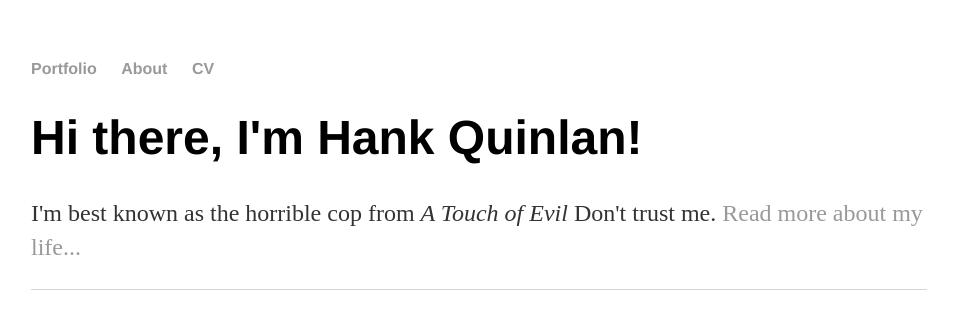
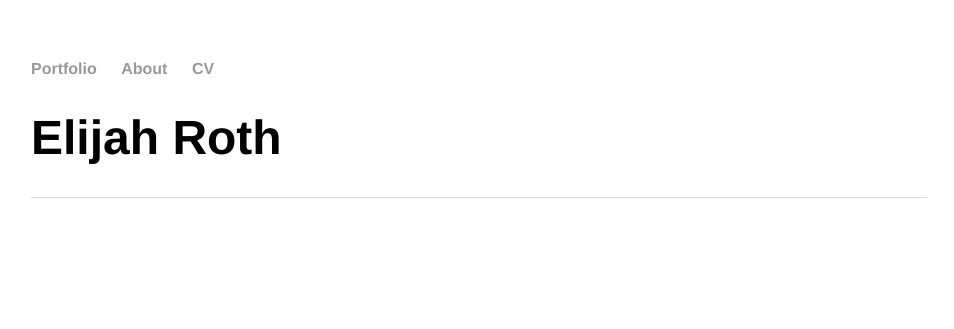
Before and after one commit to elijah-roth/elijah-roth.github.io, a Jekyll site: the page built from index.html, in a window 1280 px wide. Shown: the top 329 px of the page, without its empty margins (161-1115 px from the left). Built offline with Jekyll 4.4.1, drawn with Linux system fonts in a browser that asks for light colours.

Commit message:
Update index.html

```diff
--- a/index.html
+++ b/index.html
@@ -1,8 +1,8 @@
 ---
 layout: default
-title: Hank Quinlan, Horrible Cop
+title: Portfolio
 ---
 <div class="blurb">
-	<h1>Hi there, I'm Hank Quinlan!</h1>
-	<p>I'm best known as the horrible cop from <em>A Touch of Evil</em> Don't trust me. <a href="/about">Read more about my life...</a></p>
+	<h1>Elijah Roth</h1>
+
 </div><!-- /.blurb -->
```
